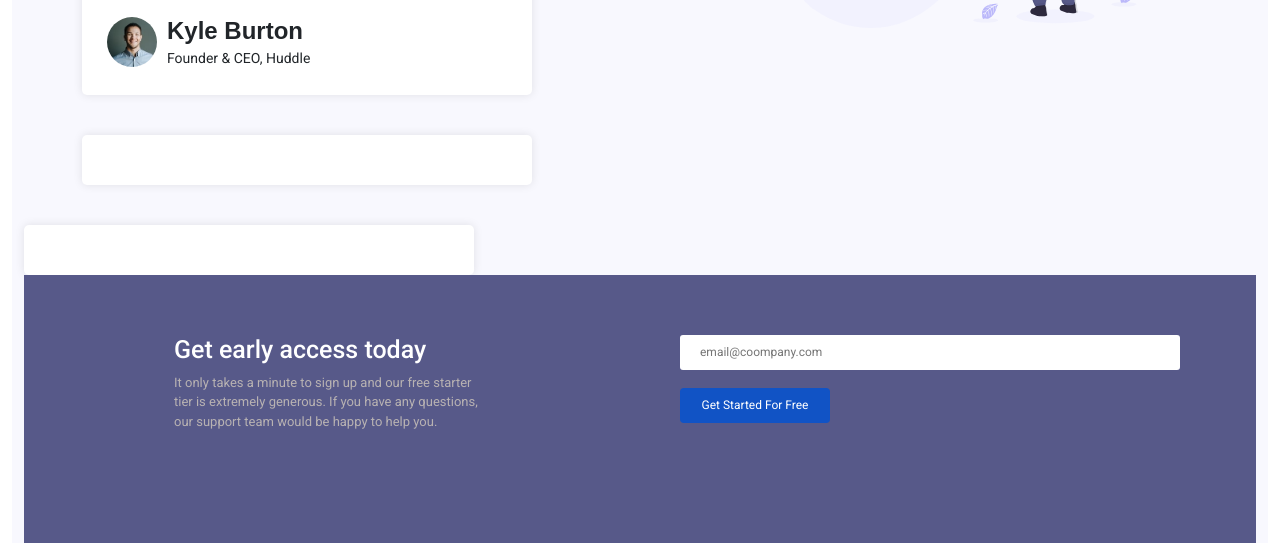
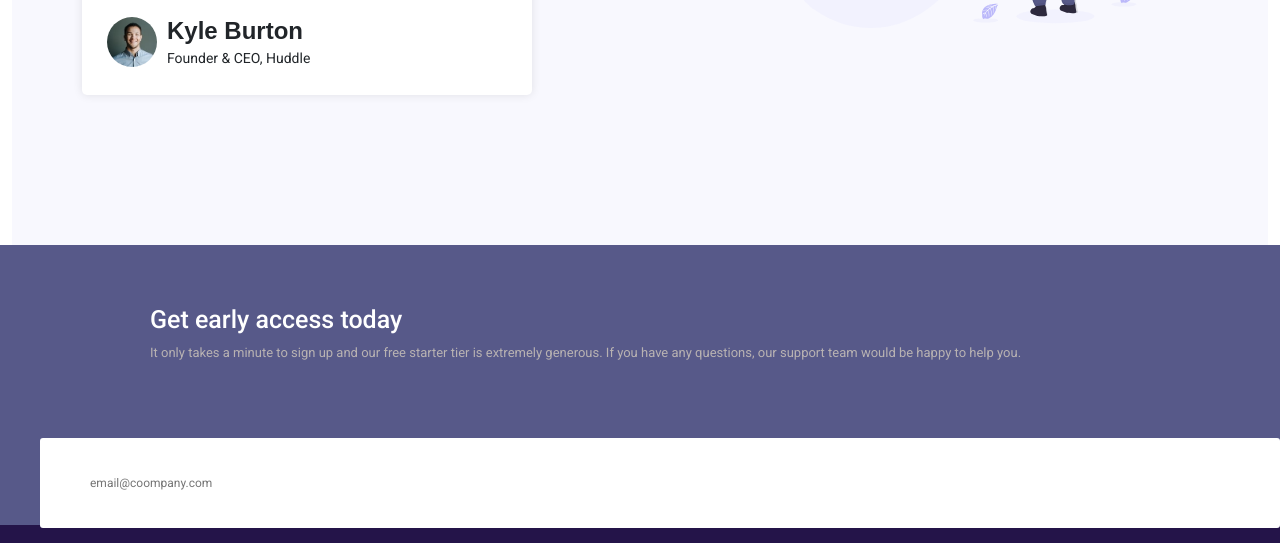
Before and after one commit to Tosinuel/capacitybay_final_css_project, a plain HTML site: page index.html in a window 1280 px wide. Shown: the part 1134-1677 px from the top of the page. Drawn offline with nearby package versions, Linux system fonts and the light colour scheme.

Commit message:
button responsive update

```diff
--- a/index.html
+++ b/index.html
@@ -24,7 +24,7 @@
 
     <!-- Navvbar section -->
     <div class="topnav container">
-        <a href="index.html"><img src="images/logo.svg" alt="Logo"></a>
+        <a href="index.html"><img id="logo" src="images/logo.svg" alt="Logo"></a>
         <a href="#" class="split">Sign In</a>
         <a href="#" class="split">Team</a>
         <a href="#" class="split">Features</a>
@@ -38,7 +38,7 @@
               <h1 class="heading">All your files in one secure location, accessible anywhere.</h1>
               <p class="parag">Fylo stores your most important files in one secure location. Access them wherever you need, share and collabrate with friends, family and co-workers.</p><br>
               <div class="inp">
-                 <ul class="ulContainer"><li class="li-"><input type="text" placeholder="joe@yahoo.com" class="putin"><ul class="ul-"><li class="li--">please enter your mail</li></ul></li></ul>  <br><a href=""><button class="btn">Get Started</button></a>
+                 <ul class="ulContainer"><li class="li-"><input type="text" placeholder="Enter your email..." class="putin"><ul class="ul-"><li class="li--">please enter your mail</li></ul></li></ul>  <br><a href=""><button class="btn">Get Started</button></a>
               </div>
 
 
@@ -97,22 +97,25 @@
 
               </div>
             </div>
-
+               </div>
+               </section>
+               </div>
+               </div>
 
 
 
 
 
       <!-- Testimonial Section -->
-      <div class="testimonial">
+      <!-- <div class="testimonial">
 
       </div>
-      </div>
+      </div> -->
 
       <!-- Testimonial Section -->
-      <div class="testimonial">
+      <!-- <div class="testimonial">
 
-      </div>
+      </div> -->
 
       <!-- News Letter section -->
       <section class="news">
@@ -127,7 +130,7 @@
           <form class="move">
             <div>
               <input class="right1" type="email" name="email" placeholder="email@coompany.com">
-            </div><br/>
+            </div> <br>
             <div>
               <input class="right2" type="submit" value="Get Started For Free"/>
             </div>
--- a/style.css
+++ b/style.css
@@ -97,6 +97,9 @@
     color: red;
   }
 
+  ::placeholder {
+    padding: 20px;
+  }
 .putin:hover{
     border-color: red;
 
@@ -210,7 +213,11 @@
   font-weight: 700;
 }
 @media (min-width:370px) and (max-width:660px) {
-  .testimonial {
+  #logo {
+    width: 70px;
+  }
+
+.testimonial {
     width:100%;
     word-spacing: 1px;
   }
@@ -247,6 +254,7 @@
     position: relative;
     bottom: 10px;
   }
+
 }
 
   /* Testimonial style */
@@ -281,7 +289,7 @@
 
   .right1{
     width: 500px;
-    height: 35px;
+    height: 60px;
     padding-left: 20px;
     font-size: 12px;
     border-radius: 3px;
@@ -289,8 +297,8 @@
   }
 
   .right2{
-    width: 150px;
-    height: 35px;
+    width: 500px;
+    height: 60px;
     background-color: rgb(17, 83, 197);
     color: #ffff;
     font-size: 12px;
@@ -579,4 +587,12 @@
        cursor: pointer;
        color: white;
   }
+  .news {
+    display: grid;
   }
+  .right1, .right2 {
+    width: 100%;
+    height: 90px;
+    padding: 30px;
+  }
+  }
```
